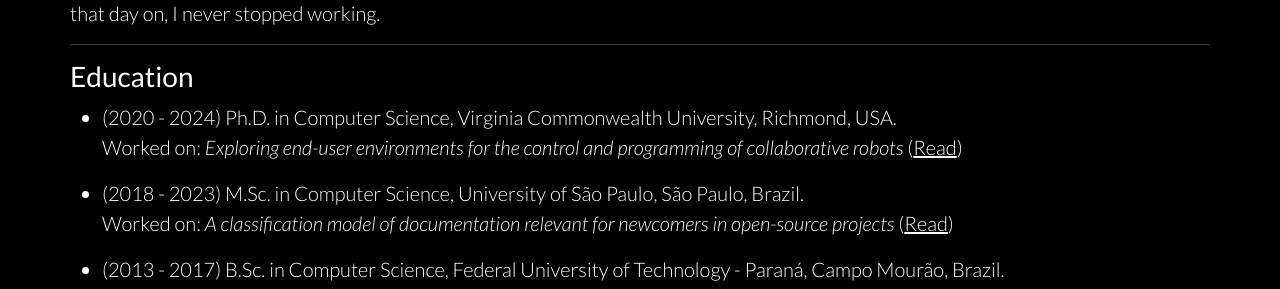
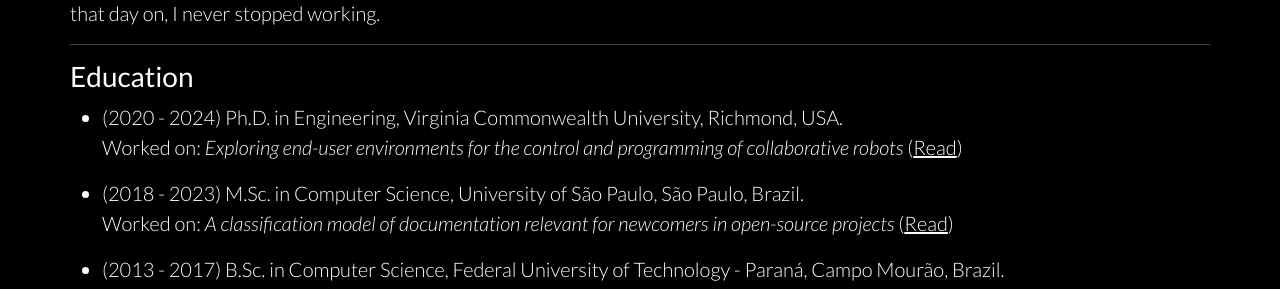
Before and after one commit to fronchetti/fronchetti.github.io, a Jekyll site: the page built from curriculum.html, in a window 1280 px wide and 1022 px high. Shown: the part 169-458 px from the top of the window. Built offline with Jekyll 4.4.1, drawn with Linux system fonts in a browser that asks for light colours; nearby versions of some CDN libraries.

Commit message:
Update curriculum.html

```diff
--- a/curriculum.html
+++ b/curriculum.html
@@ -16,7 +16,7 @@
 
 <h3>Education</h3>
 <ul>
-<li>(2020 - 2024) Ph.D. in Computer Science, Virginia Commonwealth University, Richmond, USA.</li>
+<li>(2020 - 2024) Ph.D. in Engineering, Virginia Commonwealth University, Richmond, USA.</li>
 <p>Worked on: <i>Exploring end-user environments for the control and programming of collaborative robots</i> (<a target="_blank" href="https://scholarscompass.vcu.edu/etd/7785/">Read</a>)</p>
 <li>(2018 - 2023) M.Sc. in Computer Science, University of São Paulo, São Paulo, Brazil.</li>
 <p>Worked on: <i>A classification model of documentation relevant for newcomers in open-source projects</i> (<a target="_blank" href="https://dl.acm.org/doi/abs/10.1145/3611643.3616288/">Read</a>)</p>
```
